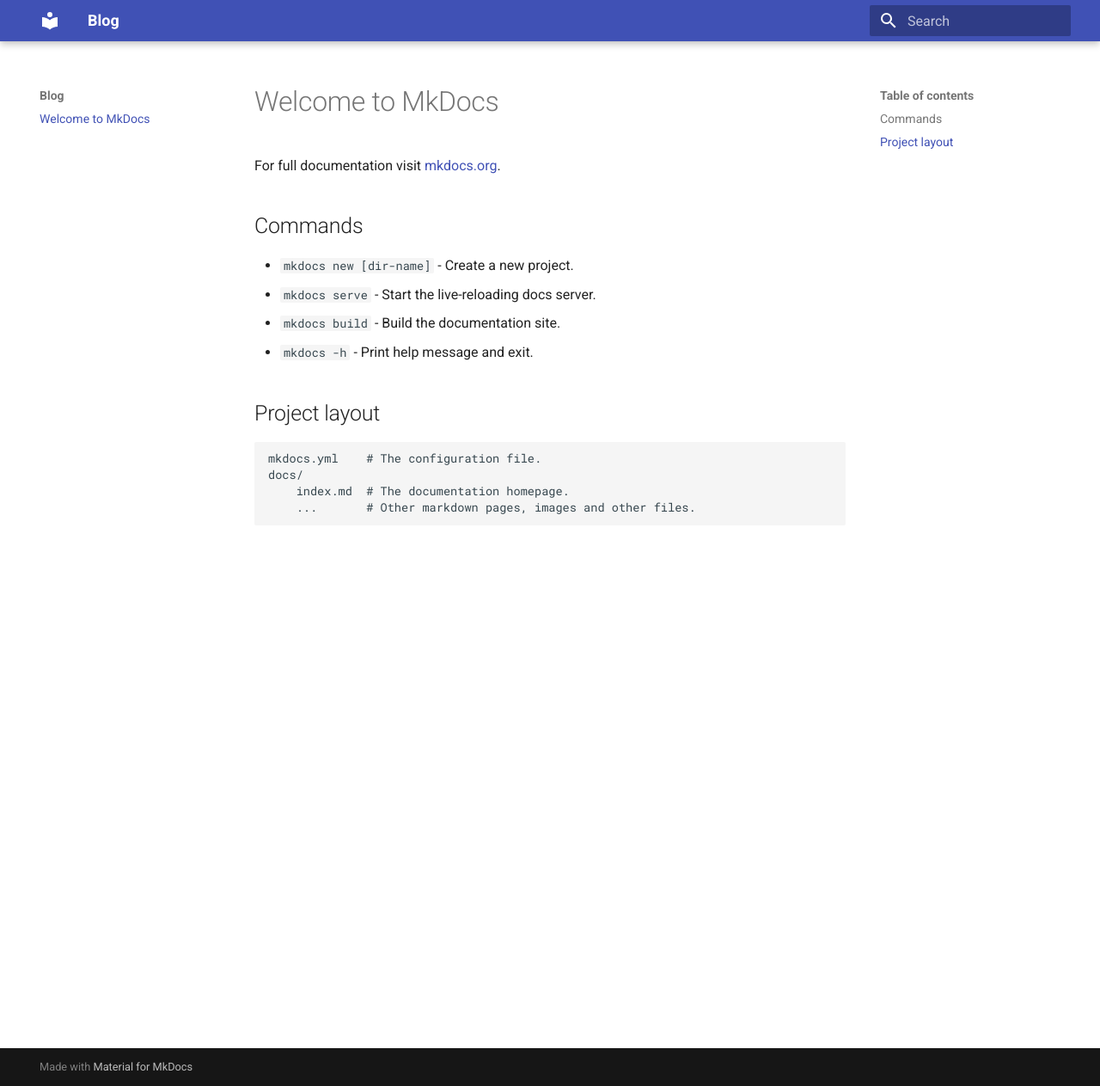
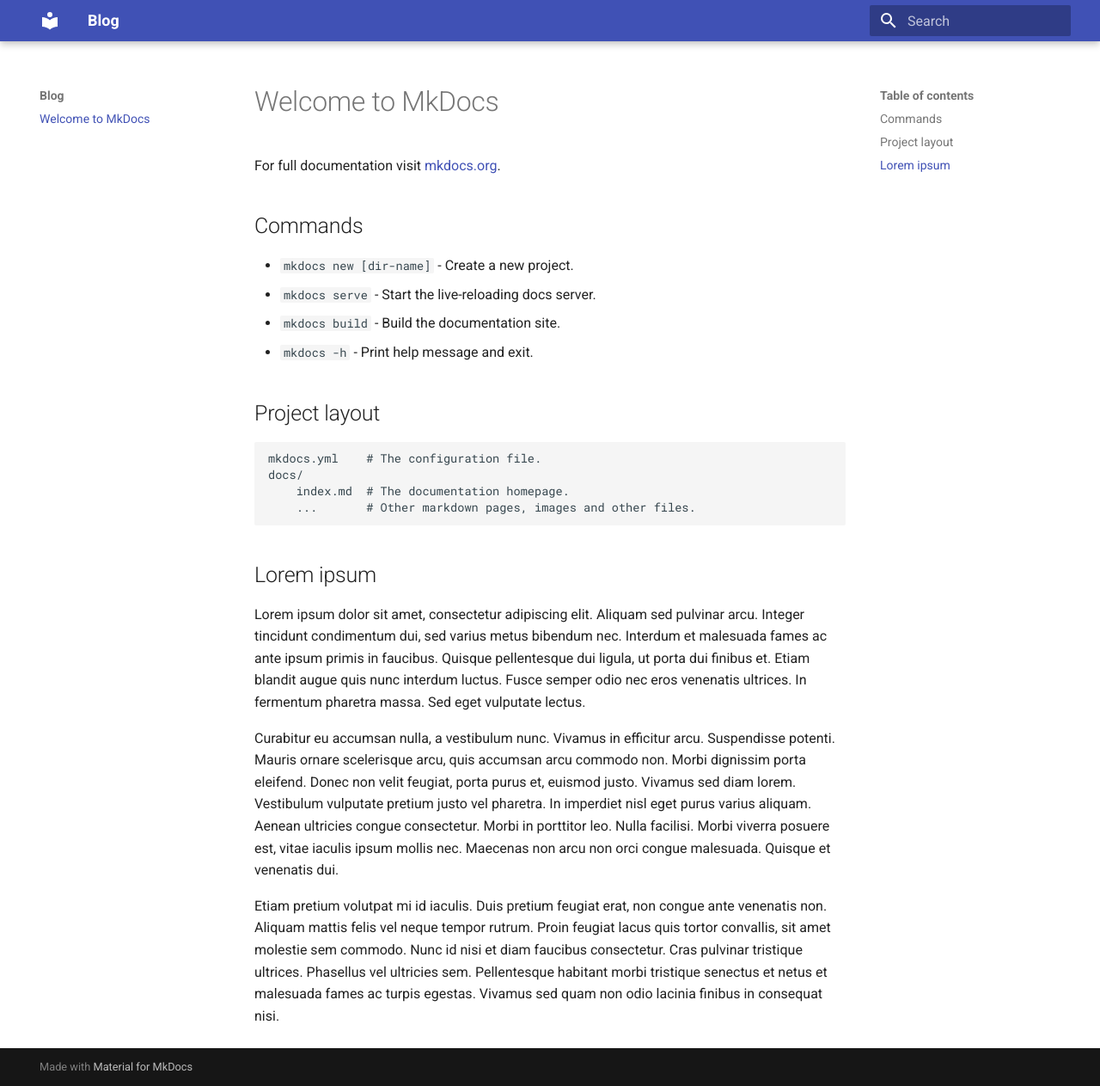
Before and after one commit to kikinovak/mkdocs-blog, an MkDocs documentation site: the page built from docs/index.md, in a window 1280 px wide and 1263 px high. Shown: the whole window at 86% size. Built offline with MkDocs 1.6.1 and Material for MkDocs 9.7.7, drawn with Linux system fonts in a browser that asks for light colours.

Commit message:
Add some content

```diff
--- a/docs/index.md
+++ b/docs/index.md
@@ -15,3 +15,29 @@
     docs/
         index.md  # The documentation homepage.
         ...       # Other markdown pages, images and other files.
+
+## Lorem ipsum
+
+Lorem ipsum dolor sit amet, consectetur adipiscing elit. Aliquam sed pulvinar
+arcu. Integer tincidunt condimentum dui, sed varius metus bibendum nec.
+Interdum et malesuada fames ac ante ipsum primis in faucibus. Quisque
+pellentesque dui ligula, ut porta dui finibus et. Etiam blandit augue quis nunc
+interdum luctus. Fusce semper odio nec eros venenatis ultrices. In fermentum
+pharetra massa. Sed eget vulputate lectus.
+
+Curabitur eu accumsan nulla, a vestibulum nunc. Vivamus in efficitur arcu.
+Suspendisse potenti. Mauris ornare scelerisque arcu, quis accumsan arcu commodo
+non. Morbi dignissim porta eleifend. Donec non velit feugiat, porta purus et,
+euismod justo. Vivamus sed diam lorem. Vestibulum vulputate pretium justo vel
+pharetra. In imperdiet nisl eget purus varius aliquam. Aenean ultricies congue
+consectetur. Morbi in porttitor leo. Nulla facilisi. Morbi viverra posuere est,
+vitae iaculis ipsum mollis nec. Maecenas non arcu non orci congue malesuada.
+Quisque et venenatis dui.
+
+Etiam pretium volutpat mi id iaculis. Duis pretium feugiat erat, non congue
+ante venenatis non. Aliquam mattis felis vel neque tempor rutrum. Proin feugiat
+lacus quis tortor convallis, sit amet molestie sem commodo. Nunc id nisi et
+diam faucibus consectetur. Cras pulvinar tristique ultrices. Phasellus vel
+ultricies sem. Pellentesque habitant morbi tristique senectus et netus et
+malesuada fames ac turpis egestas. Vivamus sed quam non odio lacinia finibus in
+consequat nisi.
```
